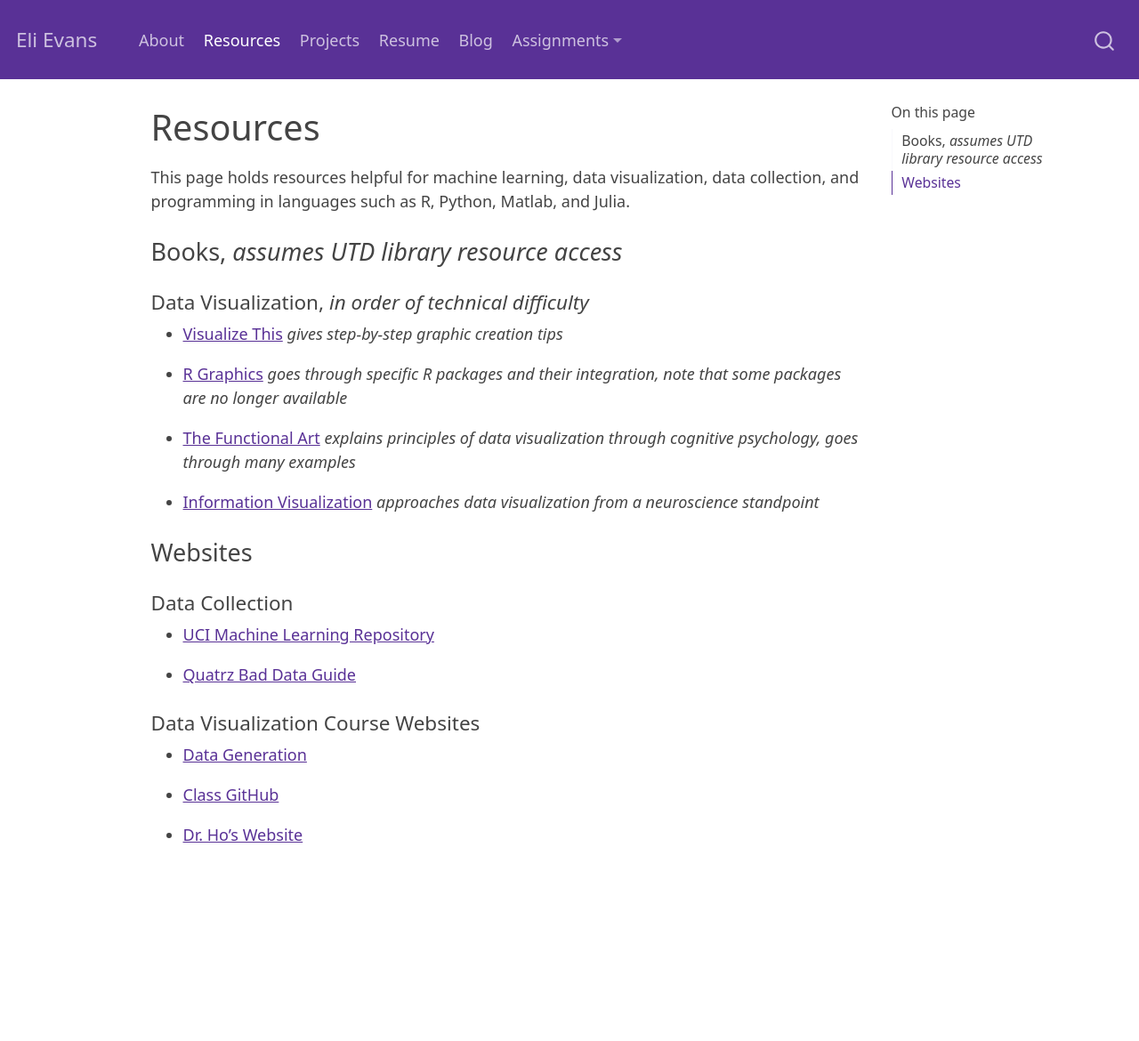
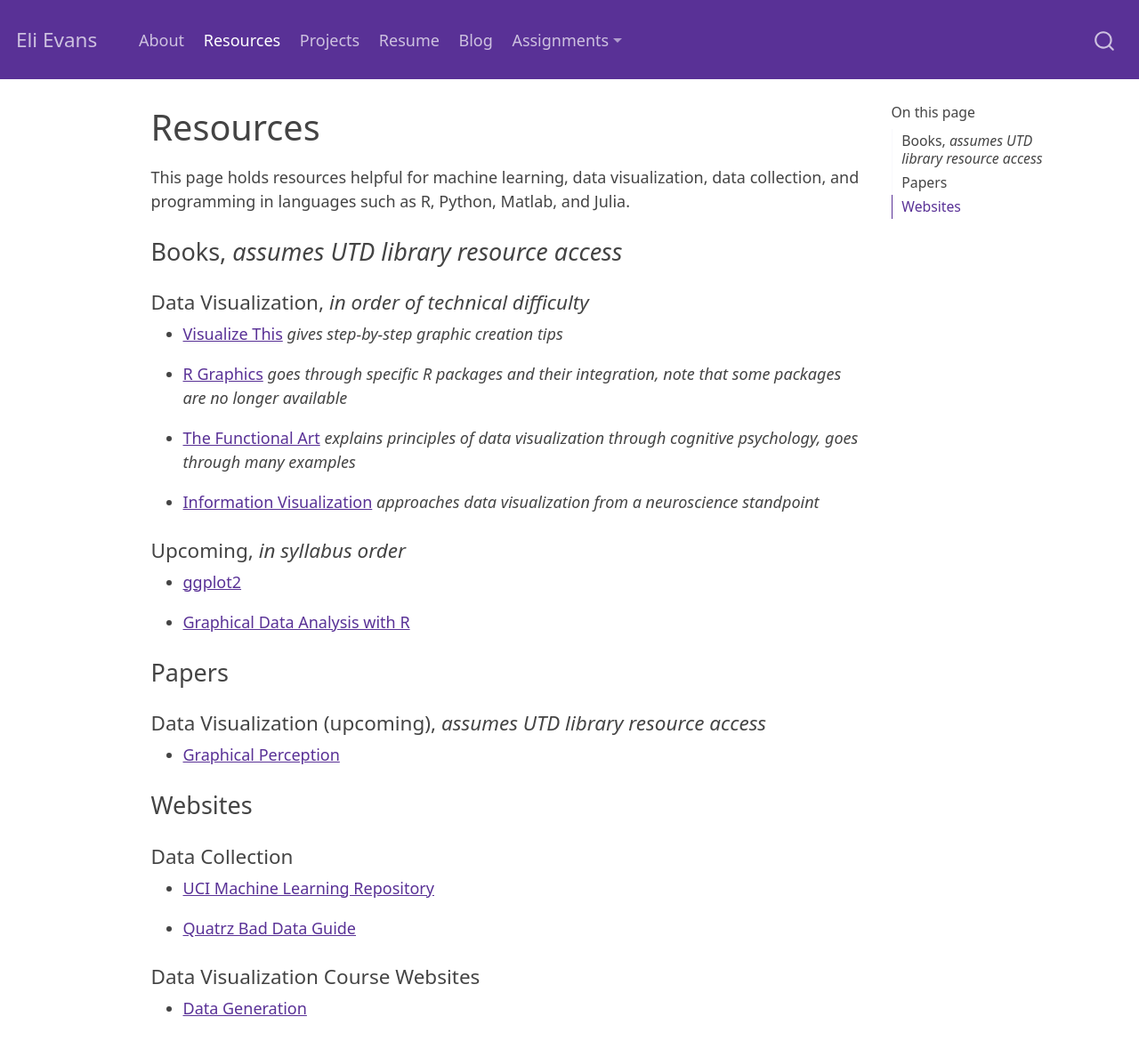
Before and after one commit to eliannaevans/eliannaevans.github.io, a plain HTML site: page resources.html in a window 1280 px wide. Shown: the top 1170 px of the page at 89% size. Before the commit the page ends 1048 px from the top, so only its background shows below. Drawn offline with Linux system fonts and the light colour scheme.

Commit message:
Added resources from syllabus that are expected to be read over the semester

```diff
--- a/resources.html
+++ b/resources.html
@@ -123,6 +123,7 @@ ul.task-list li input[type="checkbox"] {
 
   <ul>
   <li><a href="#books-assumes-utd-library-resource-access" id="toc-books-assumes-utd-library-resource-access" class="nav-link active" data-scroll-target="#books-assumes-utd-library-resource-access">Books, <em>assumes UTD library resource access</em></a></li>
+  <li><a href="#papers" id="toc-papers" class="nav-link" data-scroll-target="#papers">Papers</a></li>
   <li><a href="#websites" id="toc-websites" class="nav-link" data-scroll-target="#websites">Websites</a></li>
   </ul>
 </nav>
@@ -156,6 +157,22 @@ ul.task-list li input[type="checkbox"] {
 <li><p><a href="https://utdallas.primo.exlibrisgroup.com/permalink/01UT_DALLAS/1cevajv/alma9928030581301421">R Graphics</a> <em>goes through specific R packages and their integration, note that some packages are no longer available</em></p></li>
 <li><p><a href="https://utdallas.primo.exlibrisgroup.com/permalink/01UT_DALLAS/16oidda/cdi_askewsholts_vlebooks_9780133041361">The Functional Art</a> <em>explains principles of data visualization through cognitive psychology, goes through many examples</em></p></li>
 <li><p><a href="https://utdallas.primo.exlibrisgroup.com/permalink/01UT_DALLAS/1q9pas8/cdi_scopus_primary_255032293">Information Visualization</a> <em>approaches data visualization from a neuroscience standpoint</em></p></li>
+</ul>
+</section>
+<section id="upcoming-in-syllabus-order" class="level4">
+<h4 class="anchored" data-anchor-id="upcoming-in-syllabus-order">Upcoming, <em>in syllabus order</em></h4>
+<ul>
+<li><p><a href="https://utdallas.primo.exlibrisgroup.com/permalink/01UT_DALLAS/2hgl0t/alma9927677925201421">ggplot2</a></p></li>
+<li><p><a href="https://utdallas.primo.exlibrisgroup.com/permalink/01UT_DALLAS/16oidda/cdi_askewsholts_vlebooks_9781498786775">Graphical Data Analysis with R</a></p></li>
+</ul>
+</section>
+</section>
+<section id="papers" class="level3">
+<h3 class="anchored" data-anchor-id="papers">Papers</h3>
+<section id="data-visualization-upcoming-assumes-utd-library-resource-access" class="level4">
+<h4 class="anchored" data-anchor-id="data-visualization-upcoming-assumes-utd-library-resource-access">Data Visualization (upcoming), <em>assumes UTD library resource access</em></h4>
+<ul>
+<li><a href="https://utdallas.primo.exlibrisgroup.com/permalink/01UT_DALLAS/16oidda/cdi_gale_businessinsightsgauss_A3416421">Graphical Perception</a></li>
 </ul>
 </section>
 </section>
--- a/search.json
+++ b/search.json
@@ -39,6 +39,6 @@
     "href": "resources.html",
     "title": "Resources",
     "section": "",
-    "text": "Books, assumes UTD library resource access\n\nData Visualization, in order of technical difficulty\n\nVisualize This gives step-by-step graphic creation tips\nR Graphics goes through specific R packages and their integration, note that some packages are no longer available\nThe Functional Art explains principles of data visualization through cognitive psychology, goes through many examples\nInformation Visualization approaches data visualization from a neuroscience standpoint\n\n\n\n\nWebsites\n\nData Collection\n\nUCI Machine Learning Repository\nQuatrz Bad Data Guide\n\n\n\nData Visualization Course Websites\n\nData Generation\nClass GitHub\nDr. Ho’s Website"
+    "text": "Books, assumes UTD library resource access\n\nData Visualization, in order of technical difficulty\n\nVisualize This gives step-by-step graphic creation tips\nR Graphics goes through specific R packages and their integration, note that some packages are no longer available\nThe Functional Art explains principles of data visualization through cognitive psychology, goes through many examples\nInformation Visualization approaches data visualization from a neuroscience standpoint\n\n\n\nUpcoming, in syllabus order\n\nggplot2\nGraphical Data Analysis with R\n\n\n\n\nPapers\n\nData Visualization (upcoming), assumes UTD library resource access\n\nGraphical Perception\n\n\n\n\nWebsites\n\nData Collection\n\nUCI Machine Learning Repository\nQuatrz Bad Data Guide\n\n\n\nData Visualization Course Websites\n\nData Generation\nClass GitHub\nDr. Ho’s Website"
   }
 ]
```
Also changed, not shown: assignment02_files/figure-html/unnamed-chunk-3-1.png.
